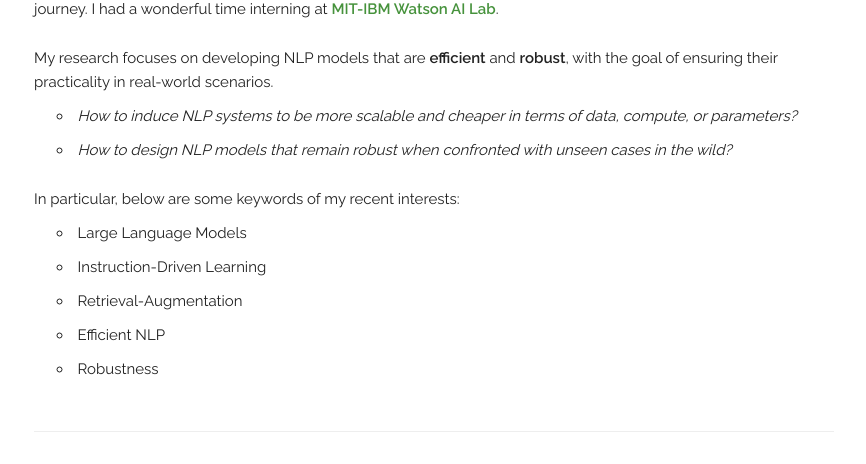
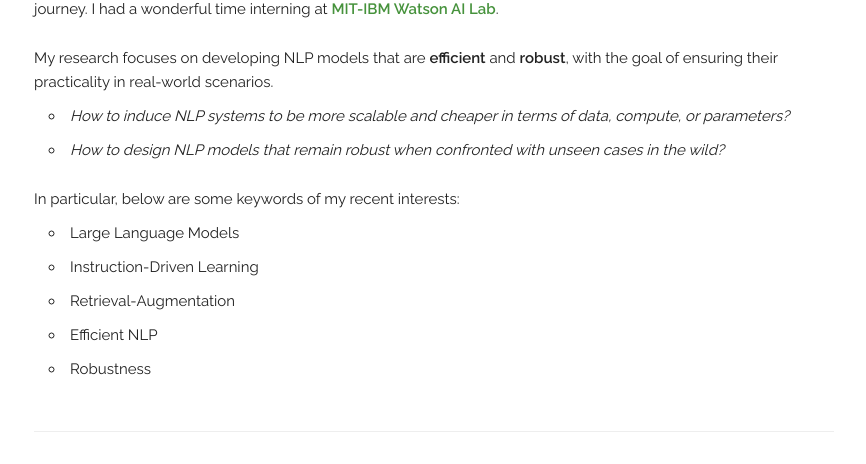
Before and after one commit to jm-kang/jm-kang.github.io, a Jekyll site: the page built from index.html, in a window 1280 px wide. Shown: the part 527-991 px from the top of the page, without its empty margins (206-1072 px from the left). Built offline with Jekyll 4.4.1, drawn with Linux system fonts in a browser that asks for light colours; some web fonts are replaced.

Commit message:
no message

```diff
--- a/index.html
+++ b/index.html
@@ -13,7 +13,7 @@ layout: default
     <p>
       My research focuses on developing NLP models that are <b>efficient</b> and <b>robust</b>, with the goal of ensuring their practicality in real-world scenarios.
     </p>
-    <ul style="margin-left: 1.5em; margin-top: -1em;">
+    <ul style="margin-left: 1em; margin-top: -1em;">
       <li>
         <i>How to induce NLP systems to be more scalable and cheaper in terms of data, compute, or parameters?</i>
       </li>
@@ -24,7 +24,7 @@ layout: default
     <p>
       In particular, below are some keywords of my recent interests:
     </p>
-    <ul style="margin-left: 1.5em; margin-top: -1em; margin-bottom: -1em">
+    <ul style="margin-left: 1em; margin-top: -1em; margin-bottom: -1em">
       <li>
         Large Language Models
       </li>
```
Also changed, not shown: libs/custom/my_css.css.
